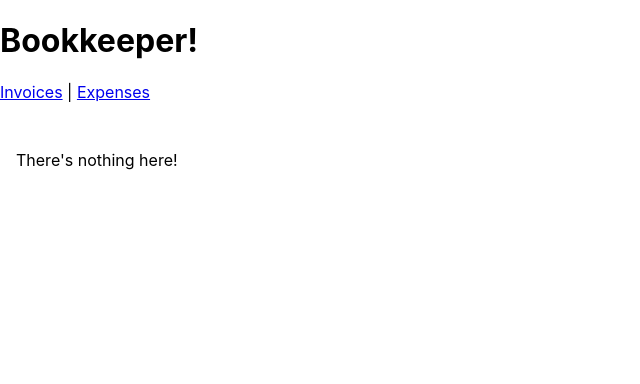
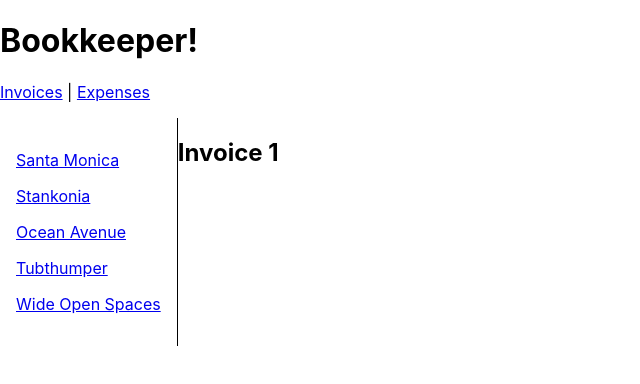
Before and after one commit to SajedurRahmanShihab/react-router-v6-documentation, a React (Create React App) app: page /invoices/1 in a window 1280 px wide. Shown: the top 384 px of the page, without its empty margins (0-640 px from the left). Built offline with nearby package versions, Linux system fonts and the light colour scheme.

Commit message:
reading url params

```diff
--- a/src/index.js
+++ b/src/index.js
@@ -5,6 +5,7 @@ import App from './App';
 import { BrowserRouter, Route, Routes } from 'react-router-dom';
 import Expenses from './routes/expenses';
 import Invoices from './routes/invoices';
+import Invoice from './routes/invoice';
 
 
 ReactDOM.render(
@@ -12,7 +13,9 @@ ReactDOM.render(
     <Routes>
       <Route path="/" element={<App />} >
         <Route path="expenses" element={<Expenses />} />
-        <Route path="invoices" element={<Invoices />} />
+        <Route path="invoices" element={<Invoices />} >
+          <Route path=":invoiceId" element={<Invoice />} />
+        </Route>
         <Route
           path="*"
           element={
--- /dev/null
+++ b/src/routes/invoice.jsx
@@ -0,0 +1,6 @@
+import { useParams } from "react-router-dom";
+
+export default function Invoice() {
+    let params = useParams();
+    return <h2>Invoice {params.invoiceId}</h2>
+}
--- a/src/routes/invoices.jsx
+++ b/src/routes/invoices.jsx
@@ -1,4 +1,4 @@
-import { Link } from "react-router-dom";
+import { Link, Outlet } from "react-router-dom";
 import { getInvoices } from "../data";
 
 export default function Invoices() {
@@ -21,6 +21,7 @@ export default function Invoices() {
                     </Link>
                 ))}
             </nav>
+            <Outlet />
         </div>
     );
 }
```
